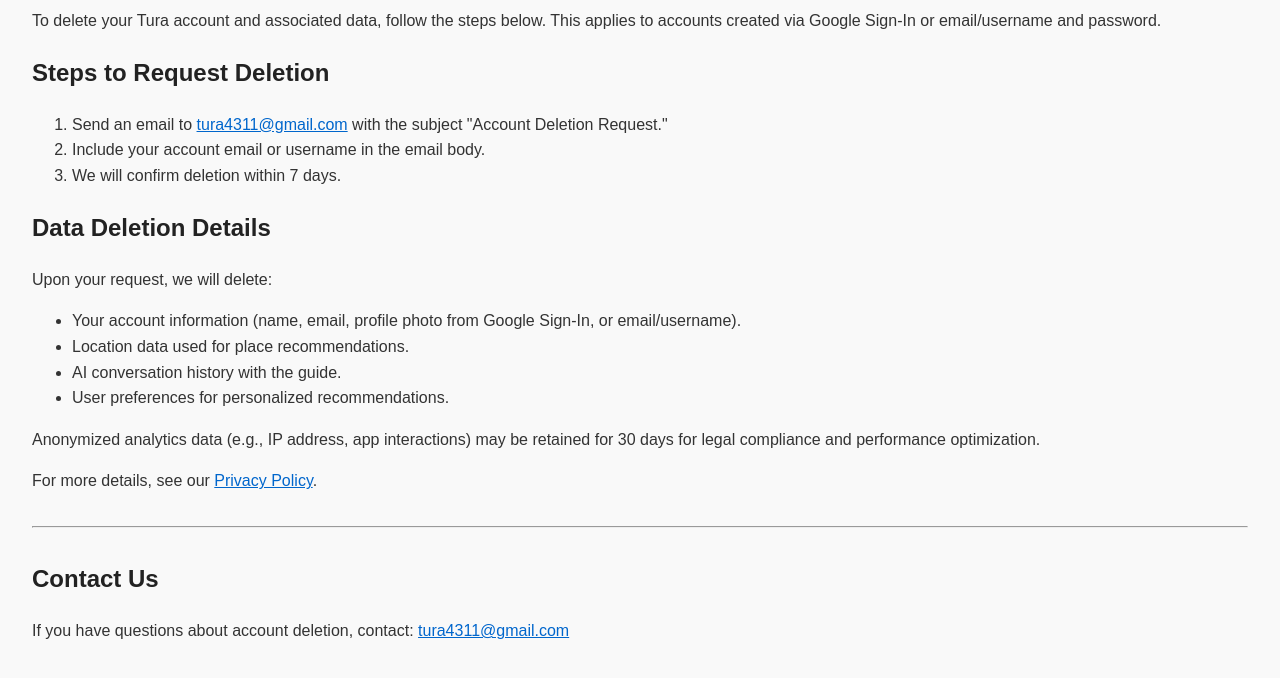
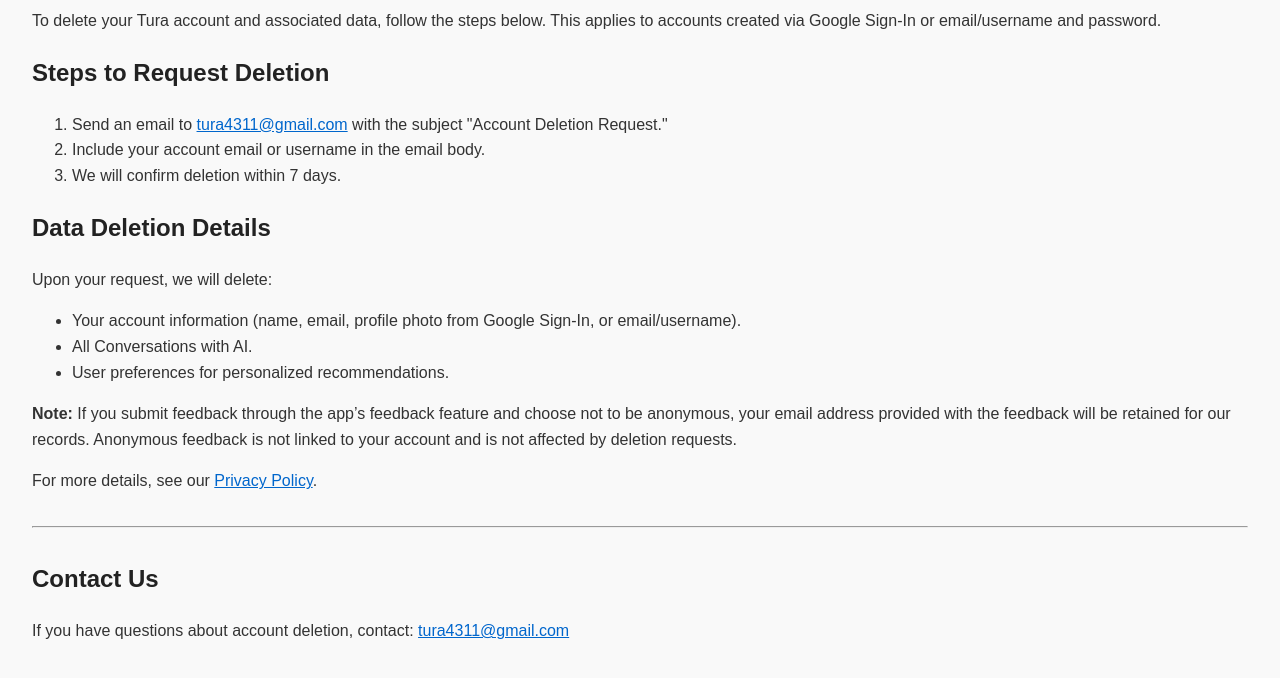
Before and after one commit to imsandarva/imsandarva.github.io, a plain HTML site: page request_delete.html in a window 1280 px wide. Shown: the part 118-796 px from the top of the page. Drawn offline with Linux system fonts and the light colour scheme.

Commit message:
Update request_delete.html

```diff
--- a/request_delete.html
+++ b/request_delete.html
@@ -39,12 +39,10 @@
     <p>Upon your request, we will delete:</p>
     <ul>
         <li>Your account information (name, email, profile photo from Google Sign-In, or email/username).</li>
-        <li>Location data used for place recommendations.</li>
-        <li>AI conversation history with the guide.</li>
+        <li>All Conversations with AI.</li>
         <li>User preferences for personalized recommendations.</li>
     </ul>
-    <p>Anonymized analytics data (e.g., IP address, app interactions) may be retained for 30 days for legal compliance and performance optimization.</p>
-
+<p><strong>Note:</strong> If you submit feedback through the app’s feedback feature and choose not to be anonymous, your email address provided with the feedback will be retained for our records. Anonymous feedback is not linked to your account and is not affected by deletion requests.</p>
     <p>For more details, see our <a href="http://sandarva3.github.io/">Privacy Policy</a>.</p>
 
     <hr>
```
